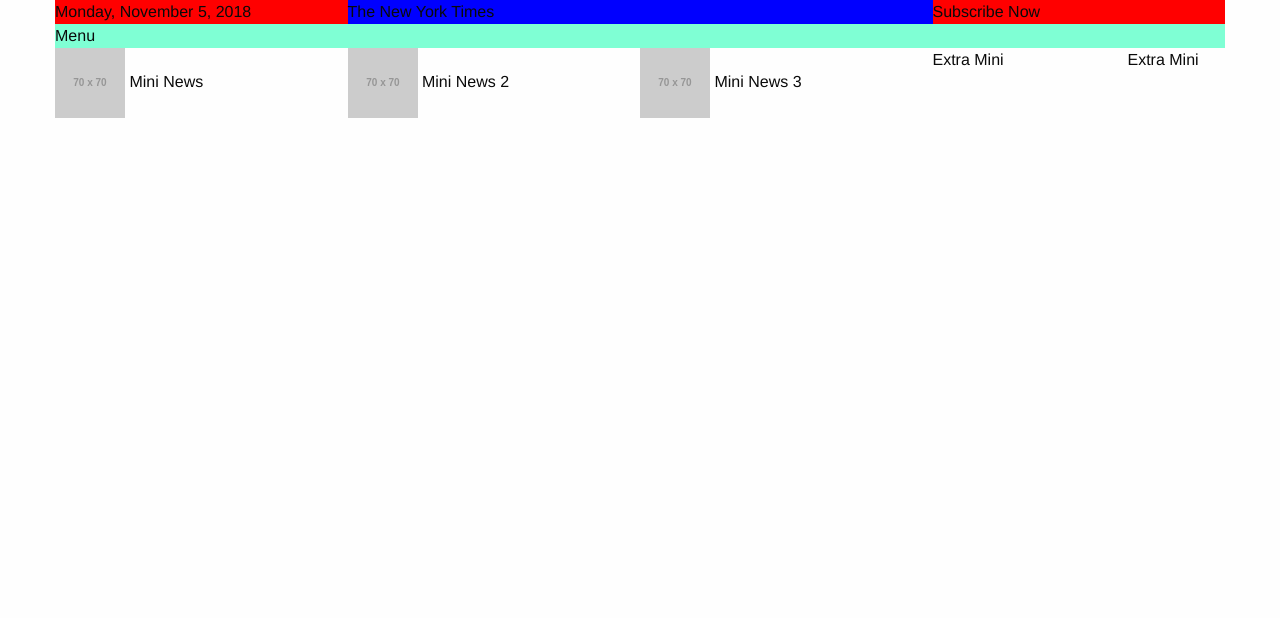
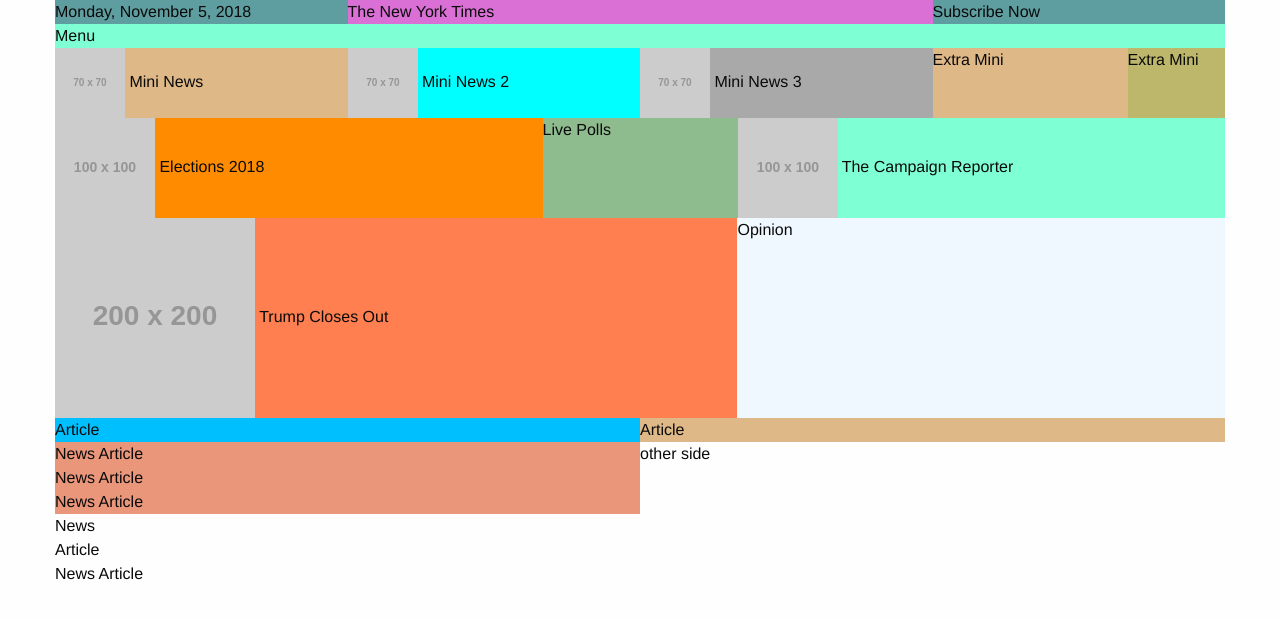
Before and after one commit to Haha-haley/art3130, a plain HTML site: page NYT_prototype /index.html in a window 1280 px wide. Drawn offline with Linux system fonts and the light colour scheme; placeholder pictures from the web are drawn by us.

Commit message:
NYT Updated

```diff
--- a/NYT_prototype /index.html
+++ b/NYT_prototype /index.html
@@ -12,45 +12,60 @@
 
    <div class="grid-container">
        <div class="grid-x">
-           <div class="cell medium-3" style="background:red;"> Monday, November 5, 2018 </div>
-           <div class="cell medium-6" style="background:blue;"> The New York Times </div>
-           <div class="cell medium-3" style="background:red;"> Subscribe Now </div>
+           <div class="cell medium-3" style="background-color: cadetblue"> Monday, November 5, 2018 </div>
+           <div class="cell medium-6" style="background-color: orchid;"> The New York Times </div>
+           <div class="cell medium-3" style="background:cadetblue;"> Subscribe Now </div>
        </div>
        <div class="Menu" style="background-color: aquamarine"> Menu </div>
        <div class= "grid-x">
 
-            <div class= "cell medium-3"> <img src="https://via.placeholder.com/70x70" alt=""> Mini News </div>
-           <div class= "cell medium-3"><img src="https://via.placeholder.com/70x70" alt=""> Mini News 2 </div>
+            <div class= "cell medium-3" style= "background-color: burlywood"> <img src="https://via.placeholder.com/70x70" alt=""> Mini News </div>
+           <div class= "cell medium-3" style= "background-color: aqua">
+           <img src="https://via.placeholder.com/70x70" alt=""> Mini News 2 </div>
 
-           <div class= "cell medium-3"><img src="https://via.placeholder.com/70x70" alt=""> Mini News 3 </div>
-           <div class= "cell medium-2"> Extra Mini  </div>
-           <div class= "cell medium-1"> Extra Mini  </div>
+           <div class= "cell medium-3" style= "background-color: darkgray"><img src="https://via.placeholder.com/70x70" alt=""> Mini News 3 </div>
+           <div class= "cell medium-2"style= "background-color: burlywood"> Extra Mini  </div>
+           <div class= "cell medium-1" style= "background-color:darkkhaki"> Extra Mini  </div>
        </div>
-       <!--<div class= "grid-x">
-           <div class= "cell medium-5"> Elections 2018 </div>
-           <img src="https://via.placeholder.com/100" alt="">
-            <div class= "cell medium-2"> Live Polls </div>
-            <div class= "cell medium-3"> The Campaign Reporter </div>
+       <div class= "grid-x">
+           <div class= "cell medium-5"style="background-color: darkorange"> <img src="https://via.placeholder.com/100x100" alt=""> Elections 2018 </div>
+
+            <div class= "cell medium-2" style="background-color:darkseagreen"> Live Polls </div>
+            <div class= "cell medium-5" style="background-color: aquamarine"><img src="https://via.placeholder.com/100x100" alt=""> The Campaign Reporter </div>
         </div>
         <div class= "grid-x">
-          <div class= "cell medium-4" style="background-color:blue"> Trump Closes Out </div>
-          <img src="https://via.placeholder.com/300x200" alt="">
-          <div class= "cell medium-3"> Opinion </div>
+          <div class= "cell medium-7" style="background-color:coral"> <img src="https://via.placeholder.com/200" alt=""> Trump Closes Out </div>
+
+          <div class= "cell medium-5" style="background-color:aliceblue"> Opinion </div>
 
 
           </div>
+          <div class= "grid-x">
+
+              <div class= "cell medium-6" style=background-color:deepskyblue> Article </div>
+          <div class= "cell medium-6" style=background-color:burlywood> Article</div>
+          </div>
+
+
+
        <div class= "grid-x">
         <div class= "cell medium-9">
-            <img src="https://via.placeholder.com/100x70" alt="">
+
         </div>
 
 
        </div>
-       <div class= "grid-y">
+       <div class= "grid-x">
+           <div class="cell medium-6">
+             <div style="background-color: darksalmon"> News Article </div>
+             <div style="background-color: darksalmon"> News Article </div>
+             <div style="background-color: darksalmon"> News Article </div>
 
-                     <div class= "cell medium 3"style="background-color: darksalmon"> News Article </div>
-                     <div class= "cell medium-3"style="background-color: darksalmon"> News Article </div>
-                     <div class= "cell small-3"style="background-color: darksalmon"> News Article </div>
+           </div>
+                    <div class="cell medium-6">
+                        other side
+
+                    </div>
 
             <div class= "grid-x">
                  <div class= "cell medium-3"> News Article </div>
@@ -62,10 +77,15 @@
 
 
 
-       </div>-->
+       </div>
+
+        </div>
 
 
-    </div>
+
+
+
+
 
 
 
```
